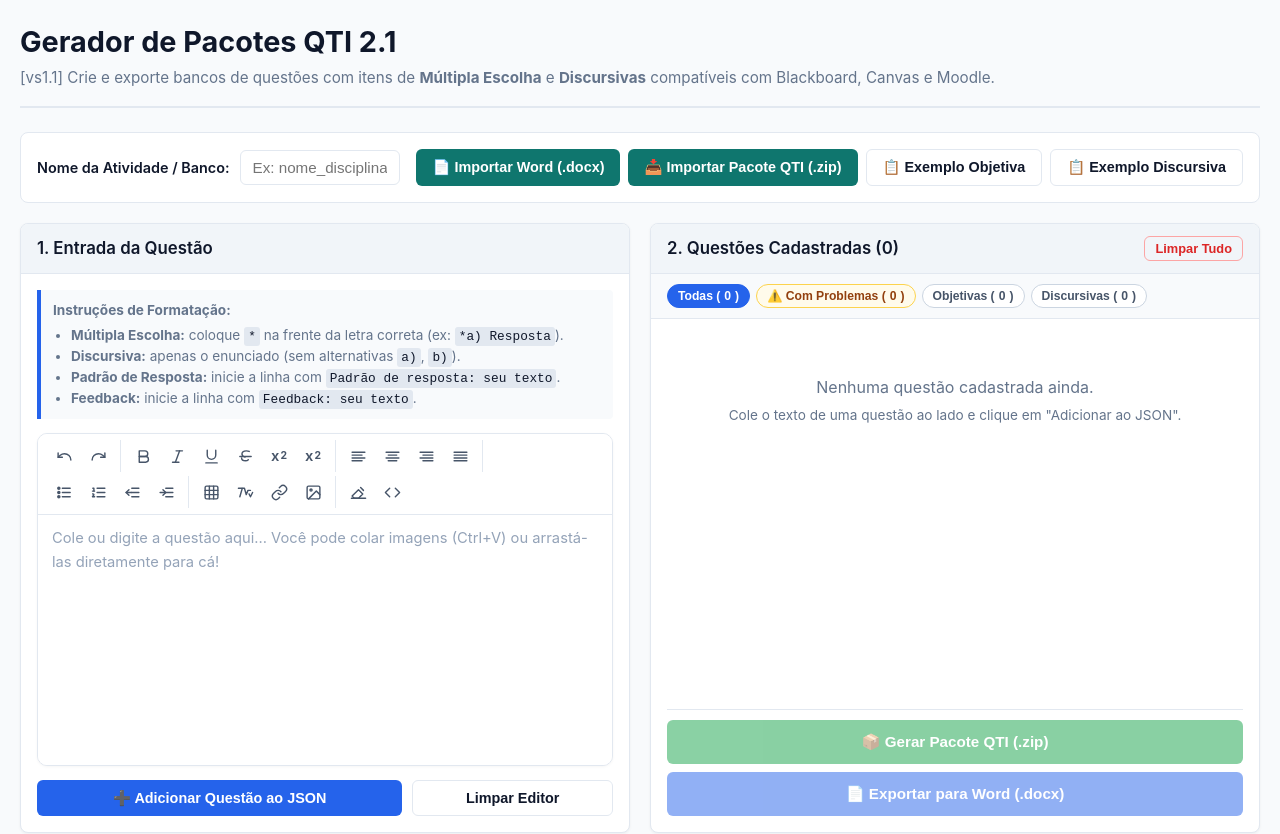
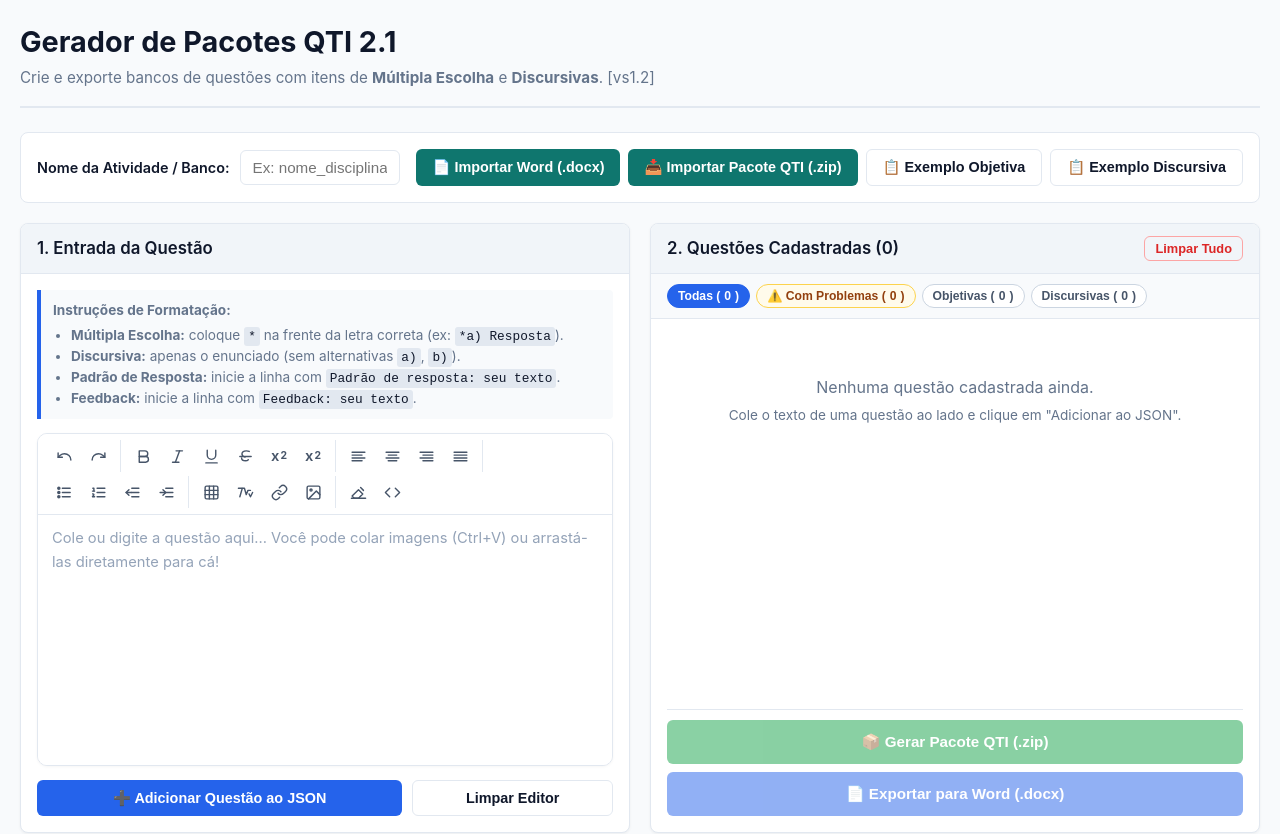
Before and after one commit to adrianomr21/GeradorQTI_Discursiva_objetiva, a website with bundled scripts: page index.html in a window 1280 px wide. Shown: the top 834 px of the page. Built offline with nearby package versions, Linux system fonts and the light colour scheme.

Commit message:
Alterando subtitulo

```diff
--- a/index.html
+++ b/index.html
@@ -20,7 +20,7 @@
     <header class="app-header">
       <div class="header-content">
         <h1>Gerador de Pacotes QTI 2.1</h1>
-        <p>[vs1.1] Crie e exporte bancos de questões com itens de <strong>Múltipla Escolha</strong> e <strong>Discursivas</strong> compatíveis com Blackboard, Canvas e Moodle.</p>
+        <p>Crie e exporte bancos de questões com itens de <strong>Múltipla Escolha</strong> e <strong>Discursivas</strong>. [vs1.2] </p>
       </div>
     </header>
 
```
